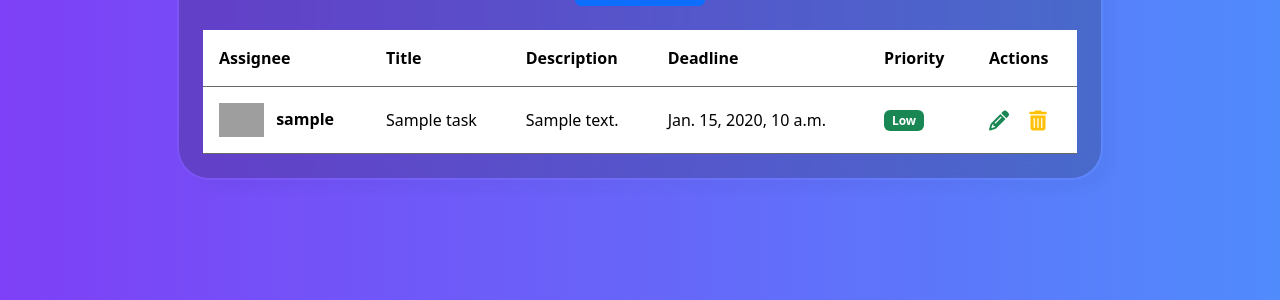
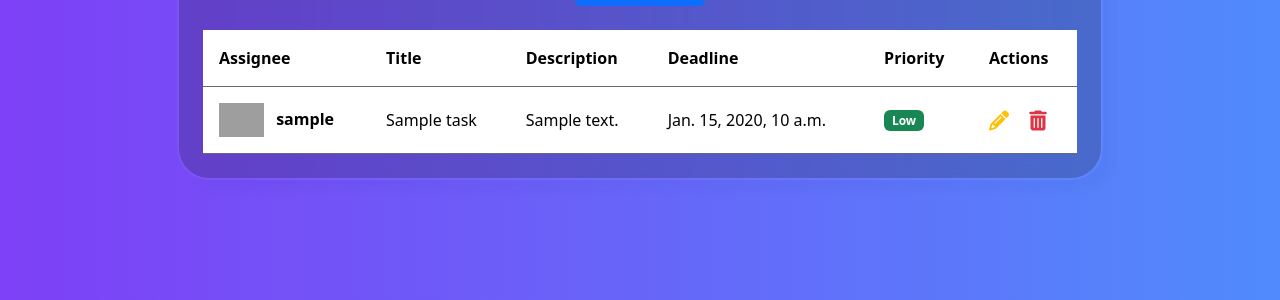
Before and after one commit to JackSummerfield1/task-manager-p4, a Django app: page / in a window 1280 px wide. Shown: the part 309-609 px from the top of the page. Run offline with Django 4.2, Linux system fonts and the light colour scheme; a user stored in the database is signed in; tables that the repository leaves empty hold one stand-in row (values such as "Sample post"); some libraries are stand-ins or nearby versions; grey boxes are pictures that could not be loaded.

Commit message:
feat: edit colors of edit and del btns, more appropriate

```diff
--- a/tasks/templates/tasks/task_list.html
+++ b/tasks/templates/tasks/task_list.html
@@ -53,9 +53,9 @@
                                         </td>
                                         <td class="align-middle">
                                             <a href="{% url 'task_edit' task.pk %}" data-mdb-tooltip-init
-                                                title="Edit"><i class="fas fa-pencil fa-lg text-success me-3"></i></a>
+                                                title="Edit"><i class="fas fa-pencil fa-lg text-warning me-3"></i></a>
                                             <a href="{% url 'task_delete' task.pk %}" data-mdb-tooltip-init
-                                                title="Remove"><i class="fas fa-trash-alt fa-lg text-warning"></i></a>
+                                                title="Remove"><i class="fas fa-trash-alt fa-lg text-danger"></i></a>
                                         </td>
                                     </tr>
                                     {% endfor %}
```
